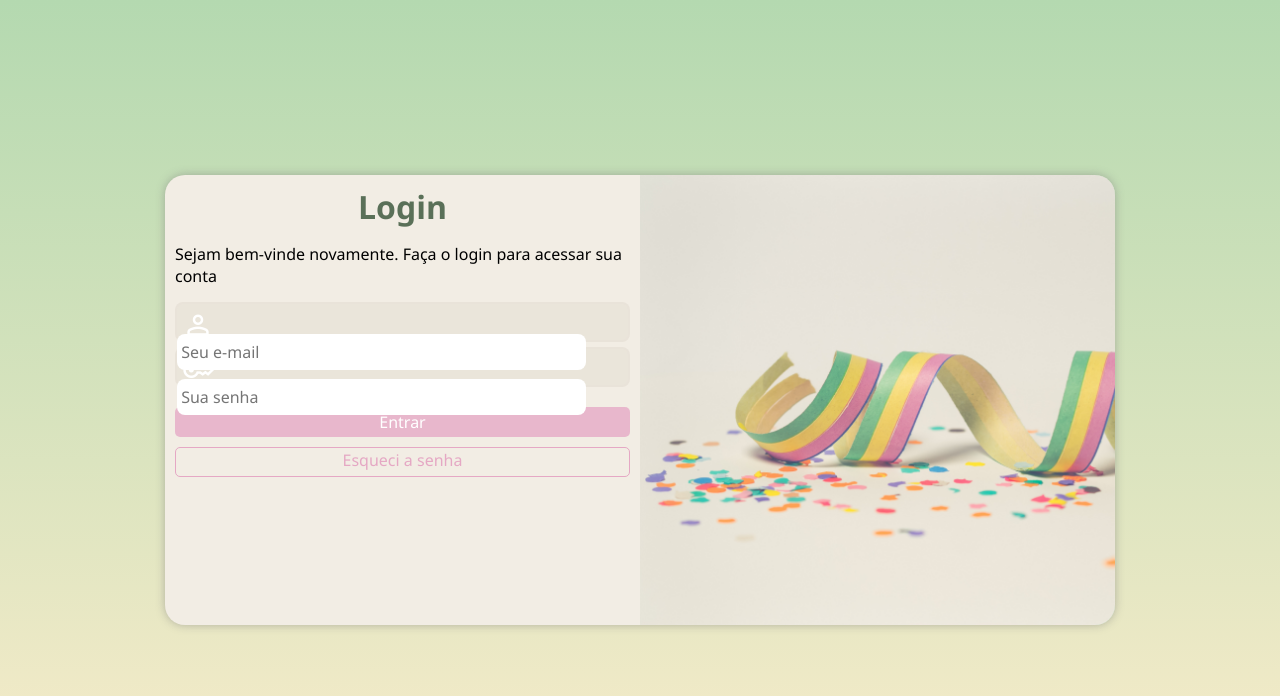
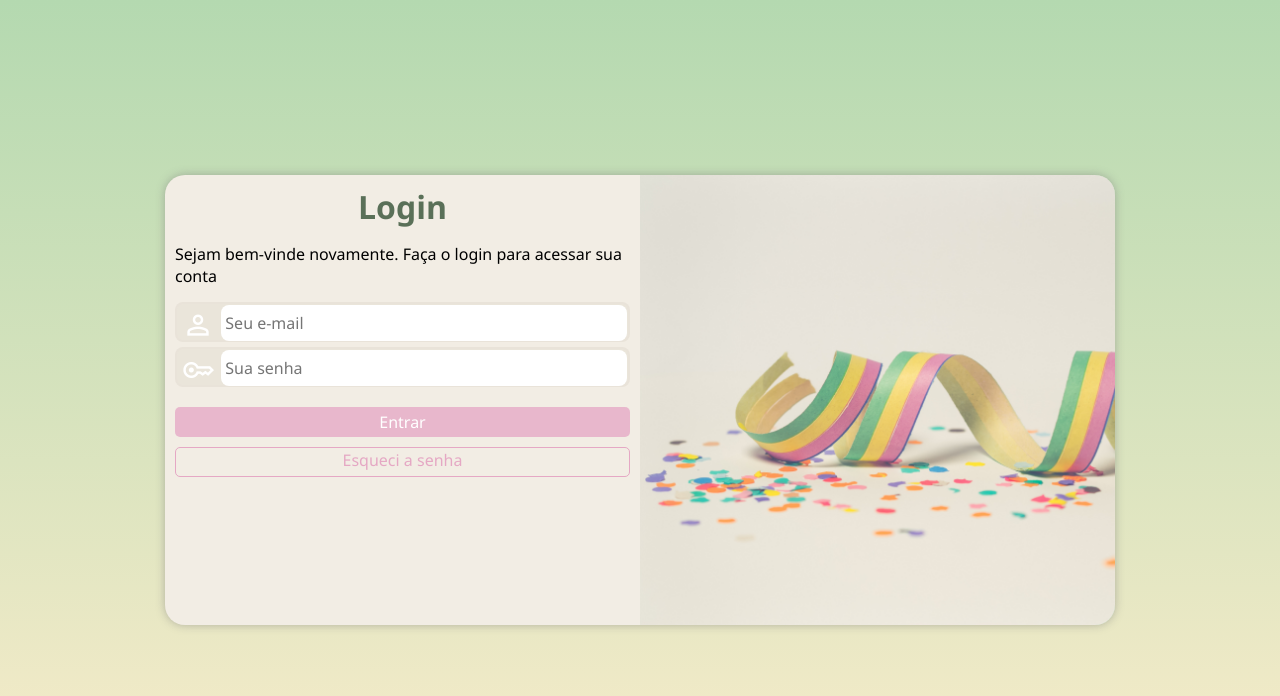
Before and after one commit to rrrmars/projeto-login, a plain HTML site: page index.html in a window 1280 px wide. Drawn offline with nearby package versions, Linux system fonts and the light colour scheme.

Commit message:
corrigindo bug

```diff
--- a/estilos/style.css
+++ b/estilos/style.css
@@ -72,13 +72,17 @@ p {
 
 div.campo > input {
     font-size: 1em;
-    width: calc(100% - 42px);
+    width: calc(100% - 45px);
     height: 100%;
     border: 0px;
     border-radius: 8px;
 
     transform: translateY(-12px);
 
+}
+
+input:focus-within {
+    outline: white;
 }
 
 
```
Also changed, not shown: 2 other files.
